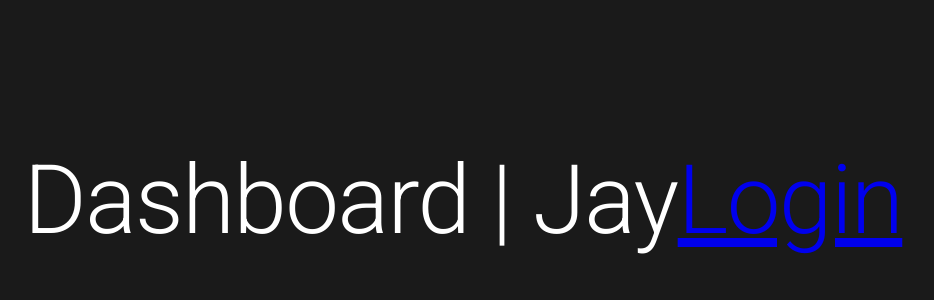
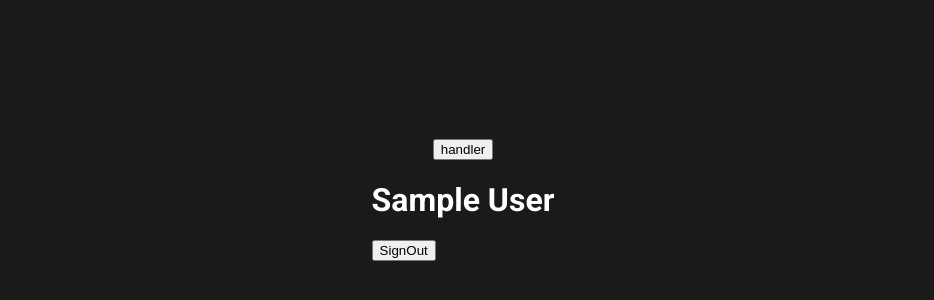
Before and after one commit to Jaysuthar67/Issue-Project-Tracker, a React (Create React App) app: page /dashboard in a window 1280 px wide. Shown: the part 200-500 px from the top of the page, without its empty margins (177-1111 px from the left). Built offline with nearby package versions, Linux system fonts and the light colour scheme; no server answers; sample sign-in values are in the browser's storage.

Commit message:
..js .. login Fully Working With Routing

```diff
--- a/src/App.js
+++ b/src/App.js
@@ -11,15 +11,45 @@ import Dashboard from "./components/dashboard";
 import {BrowserRouter as Router, Redirect, Route} from "react-router-dom";
 import Login from "./components/login";
 import Signup from "./components/signup";
+import {AuthProvider} from "./components/Contexts/auth";
+import "firebase/auth";
+import {FirebaseAuth} from "./firebaseInit";
 
 class App extends Component {
+    authStateListener;
+
     constructor(props) {
         super(props);
         this.state = {
-            user: {
-                username: "null"
+            user: null
         }
     }
+
+
+
+    componentDidMount() {
+        this.authStateListener =  FirebaseAuth.onAuthStateChanged((currentUser) => {
+            this.setState({
+                user: currentUser
+            });
+        });
+    }
+
+    componentWillUnmount() {
+        // alert("App Unmount");
+        this.authStateListener = undefined;
+    }
+
+    handler = () => {
+        console.log("handlerCalled");
+    }
+    signOutHandler = () => {
+        FirebaseAuth.signOut().then(() => {
+            // Sign-out successful.
+        }).catch((error) => {
+            console.log(error);
+            // An error happened.
+        });
     }
 
     render() {
@@ -27,14 +57,15 @@ class App extends Component {
         return (
             <ThemeProvider theme={theme}>
                 <Router>
+                    <AuthProvider value={this.state.user}>
                         <div className="App">
+                            <button onClick={this.handler}>handler</button>
                             <Route exact path="/">
-                            {this.state.user.username ? <Redirect to="/dashboard"/> : <Redirect to="/login"/>}
+                                {this.state.user ? <Redirect to="/dashboard"/> : <Redirect to="/login"/>}
                             </Route>
                             <Route exact path="/dashboard">
-                            <Dashboard Username="Jay"/>
+                                <Dashboard signOutHandler={this.signOutHandler}/>
                             </Route>
-
                             <Route path="/login">
                                 <Login/>
                             </Route>
@@ -42,8 +73,8 @@ class App extends Component {
                                 <Signup/>
                             </Route>
                         </div>
+                    </AuthProvider>
                 </Router>
-
             </ThemeProvider>
         );
     }
--- /dev/null
+++ b/src/components/Contexts/auth.js
@@ -0,0 +1,13 @@
+/*
+ * Copyright (c) 2021. All Rights Reserved
+ *  Created by Jay Suthar on 7/6/2021
+ */
+
+import React from 'react'
+
+const AuthContext = React.createContext();
+
+const AuthProvider = AuthContext.Provider;
+const AuthConsumer = AuthContext.Consumer;
+
+export {AuthProvider, AuthConsumer};
--- /dev/null
+++ b/src/components/dashboard.css
@@ -0,0 +1,8 @@
+/*
+ * Copyright (c) 2021. All Rights Reserved
+ *  Created by Jay Suthar on 7/6/2021
+ */
+
+.dashboard-Container{
+    color: #ffffff;
+}
--- a/src/components/dashboard.js
+++ b/src/components/dashboard.js
@@ -4,20 +4,30 @@
  */
 
 import React, {Component} from 'react';
-import {AppBar, Typography} from "@material-ui/core";
-import {Link} from "react-router-dom";
-
+import {AuthConsumer} from "./Contexts/auth";
+import {Redirect} from "react-router-dom";
+import './dashboard.css'
 class Dashboard extends Component {
     render() {
         return (
-            <div>
-                <AppBar></AppBar>
-                <Typography variant="h1" style={{color: "#ffffff"}}>
-                    Dashboard
-                    | {this.props.Username}
-                    <Link to="/login">Login</Link>
-                </Typography>
-            </div>
+            <AuthConsumer>
+                {(val)=>{
+                    console.log(`From Dashboard`);
+                    console.log(val)
+                    if(val){
+                        return (
+                            <div className="dashboard-Container">
+                                <h1>{val.displayName}</h1>
+                                <button onClick={this.props.signOutHandler}>SignOut</button>
+                            </div>
+                        );
+                    }else {
+                        return (
+                            <Redirect to="/"/>
+                        );
+                    }
+                }}
+            </AuthConsumer>
         );
     }
 }
--- a/src/components/login.css
+++ b/src/components/login.css
@@ -1,6 +1,6 @@
 /*
  * Copyright (c) 2021. All Rights Reserved
- *  Created by Jay Suthar on 5/6/2021
+ *  Created by Jay Suthar on 7/6/2021
  */
 
 .login-container {
@@ -51,3 +51,10 @@
     font-family: "Roboto", sans-serif;
     color: hsl(167, 37%, 44%);
 }
+.loginError{
+    font-family: "Roboto Light", sans-serif;
+    color:var(--error-main);
+    margin-top: 0.5rem;
+    margin-bottom: 1rem;
+
+}
--- a/src/components/login.js
+++ b/src/components/login.js
@@ -20,7 +20,9 @@ import {
 import logo from '../assets/AppIcon.svg';
 import {Visibility, VisibilityOff} from "@material-ui/icons";
 import {validateEmail} from "./helperFunctions";
-import {Link} from "react-router-dom";
+import {Link, Redirect} from "react-router-dom";
+import {FirebaseAuth} from "../firebaseInit";
+import {AuthConsumer} from "./Contexts/auth";
 
 class Login extends Component {
     constructor(props) {
@@ -31,11 +33,13 @@ class Login extends Component {
             loading: false,
             showPassword: false,
             emailNotValid: false,
-            passwordEmpty: false
+            passwordEmpty: false,
+            signInError: false,
+            userCredential: null
         }
     }
 
-    handleSubmit = (e) => {
+    handleSubmit = async (e) => {
         e.preventDefault();
         if (this.state.emailNotValid) {
             this.emailRef.current.children[0].focus();
@@ -44,12 +48,38 @@ class Login extends Component {
         } else {
             this.setState({
                 loading: true
+            });
+            let email = this.emailRef.current.children[0].value
+            let password = this.passwordRef.current.children[0].value
+            await FirebaseAuth.signInWithEmailAndPassword(email, password)
+                .then((userCredential) => {
+                    this.setState({
+                        userCredential: userCredential,
+                        signInError: false
+                    });
                 })
-            setTimeout(() => {
+                .catch((error) => {
+                    let errorCode = error.code;
+                    if (errorCode === 'auth/user-not-found') {
+                        this.setState({
+                            signInError: true
+                        });
+                    } else if (errorCode === 'auth/invalid-email') {
+                        this.setState({
+                            signInError: true
+                        });
+                    } else if (errorCode === 'auth/wrong-password') {
+                        this.setState({
+                            signInError: true
+                        });
+                    } else {
+                        alert(`Something went wrong : ${errorCode}`)
+                        console.log(error);
+                    }
+                });
             this.setState({
                 loading: false
             });
-            }, 2000);
         }
     }
     handleClickShowPassword = () => {
@@ -86,10 +116,20 @@ class Login extends Component {
     }
 
     componentDidMount() {
-
     }
 
     render() {
+        console.log("login Rendered");
+        console.log("User from Login");
+        console.log(this.state.userCredential);
+        return (
+            <AuthConsumer>
+                {(val) => {
+                    if (val) {
+                        return (
+                            <Redirect to="/dashboard"/>
+                        );
+                    } else {
                         return (
                             <div className="login-container">
                                 <Paper elevation={3} className="w-100 login-Paper">
@@ -105,7 +145,9 @@ class Login extends Component {
                                                      disabled={this.state.loading}
                                                      error={this.state.emailNotValid}>
                                             <InputLabel htmlFor="email">Email *</InputLabel>
-                            <Input onBlur={this.emailValidator} id="email" type="email" ref={this.emailRef} autoFocus/>
+                                            <Input onBlur={this.emailValidator} id="email" type="email"
+                                                   ref={this.emailRef}
+                                                   autoFocus/>
                                             <FormHelperText
                                                 id="my-helper-text">{this.state.emailNotValid ? "Please enter valid Email Address" : ""}</FormHelperText>
                                         </FormControl>
@@ -124,12 +166,16 @@ class Login extends Component {
                                                                        aria-label="toggle password visibility"
                                                                        onClick={this.handleClickShowPassword}
                                                            >
-                                               {this.state.showPassword ? <VisibilityOff/> : <Visibility/>}
+                                                               {this.state.showPassword ? <VisibilityOff/> :
+                                                                   <Visibility/>}
                                                            </IconButton>
                                                        </InputAdornment>
                                                    }
                                             />
                                         </FormControl>
+
+                                        {this.state.signInError ?
+                                            <div className="loginError"> E-mail id or Password invalid</div> : ""}
                                         <Button className="login-items" disabled={this.state.loading}
                                                 type="submit" variant="contained"
                                                 size="large" color="primary">
@@ -144,6 +190,29 @@ class Login extends Component {
                             </div>
                         );
                     }
+
+                }}
+            </AuthConsumer>
+
+        );
+    }
 }
 
 export default Login;
+
+// let errorCode = error.code;
+// if (errorCode === 'auth/user-not-found') {
+//     this.setState({
+//         signInError: true
+//     });
+// } else if (errorCode === 'auth/invalid-email') {
+//     this.setState({
+//         signInError: true
+//     });
+// } else if (errorCode === 'auth/wrong-password') {
+//     this.setState({
+//         signInError: true
+//     });
+// } else {
+//     console.log(errorCode);
+// }
--- a/src/components/signup.js
+++ b/src/components/signup.js
@@ -1,6 +1,6 @@
 /*
  * Copyright (c) 2021. All Rights Reserved
- *  Created by Jay Suthar on 6/6/2021
+ *  Created by Jay Suthar on 7/6/2021
  */
 
 import React, {Component} from 'react';
@@ -42,6 +42,7 @@ class Signup extends Component {
 
     handleSubmit = (e) => {
         e.preventDefault();
+        // hack for Validating on focus. Too Bad
         this.emailRef.current.children[0].focus();
         this.firstName.current.children[0].focus();
         this.lastName.current.children[0].focus();
--- /dev/null
+++ b/src/firebaseInit.js
@@ -0,0 +1,13 @@
+/*
+ * Copyright (c) 2021. All Rights Reserved
+ *  Created by Jay Suthar on 7/6/2021
+ */
+
+import firebase from "firebase/app";
+import "firebase/auth";
+import FirebaseConfig from "./firebaseConfig"; // custom File | Use Your Own Firebase Configs
+
+const FirebaseApp = firebase.initializeApp(FirebaseConfig);
+export const FirebaseAuth = FirebaseApp.auth();
+
+export default FirebaseApp;
```
Lines whose indentation alone changed are shown as unchanged.
